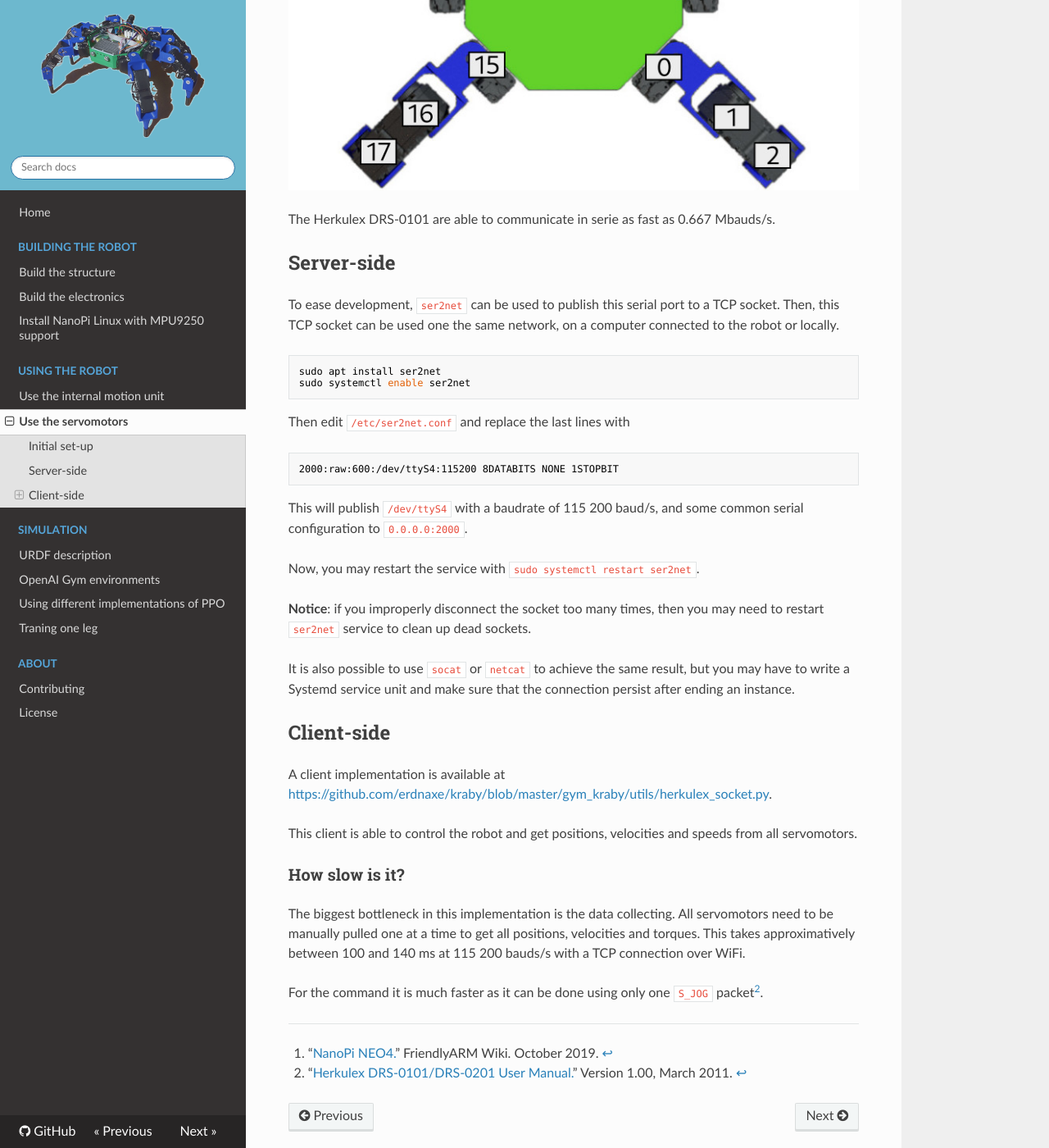
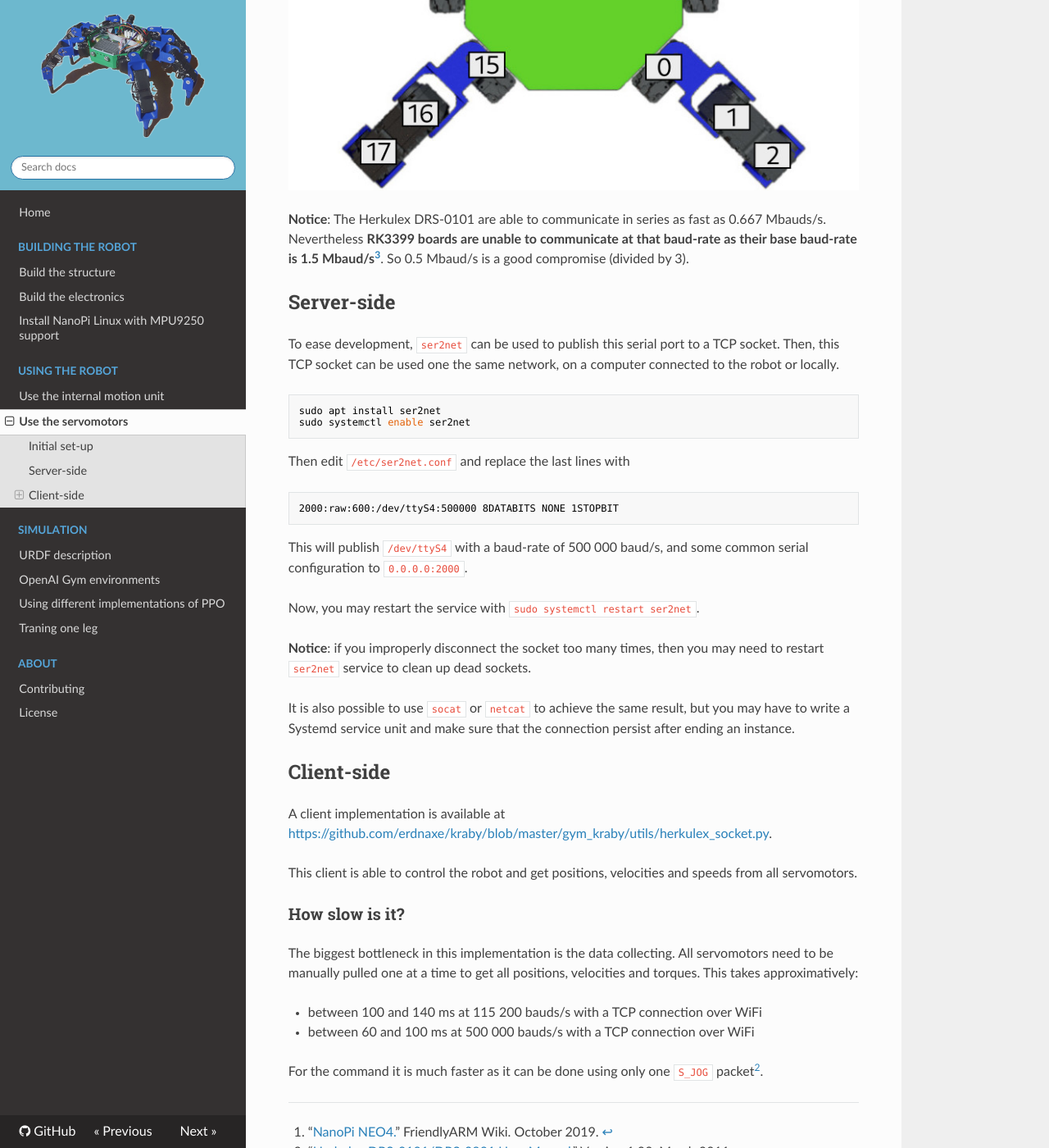
Before and after one commit to erdnaxe/kraby, an MkDocs documentation site: the page built from docs/use_motors.md, in a window 1280 px wide and 1400 px high, scrolled down 974 px. Shown: the whole window at 82% size. Built offline with MkDocs 1.6.1, drawn with Linux system fonts in a browser that asks for light colours; nearby versions of some CDN libraries; some of the changed text lies outside the part shown.

Commit message:
Servomotors to 500000bps

````diff
--- a/docs/use_motors.md
+++ b/docs/use_motors.md
@@ -11,7 +11,7 @@ The debug UART (UART2, 8-pin, GPIO3) is unused.
 ## Initial set-up
 
 To make everything go smoothly, you need to set each servomotors identifier
-and make sure they are communicating at 115 200 bauds/s.
+and make sure they are communicating at 500 000 bauds/s.
 This can be done manually by connecting one servomotor at a time.
 You may want to use a software like
 [Herkulex Manager](http://hovis.co.kr/guide/herkulex_manager_eng.html)
@@ -23,9 +23,10 @@ to transfer a simulated control agent to the real robot.
 
 ![servomotors id](img/servomotors_id.jpg)
 
-The Herkulex DRS-0101 are able to communicate in serie as fast as 0.667 Mbauds/s.
-
-<!-- TODO Test herkulex at that speed -->
+**Notice**: The Herkulex DRS-0101 are able to communicate in series as fast as 0.667 Mbauds/s.
+Nevertheless **RK3399 boards are unable to communicate at that baud-rate
+as their base baud-rate is 1.5 Mbaud/s[^rk3399dtsi]**.
+So 0.5 Mbaud/s is a good compromise (divided by 3).
 
 ## Server-side
 
@@ -41,10 +42,10 @@ sudo systemctl enable ser2net
 Then edit `/etc/ser2net.conf` and replace the last lines with
 
 ```ini
-2000:raw:600:/dev/ttyS4:115200 8DATABITS NONE 1STOPBIT
+2000:raw:600:/dev/ttyS4:500000 8DATABITS NONE 1STOPBIT
 ```
 
-This will publish `/dev/ttyS4` with a baudrate of 115 200 baud/s,
+This will publish `/dev/ttyS4` with a baud-rate of 500 000 baud/s,
 and some common serial configuration to `0.0.0.0:2000`.
 
 Now, you may restart the service with `sudo systemctl restart ser2net`.
@@ -69,8 +70,10 @@ velocities and speeds from all servomotors.
 The biggest bottleneck in this implementation is the data collecting.
 All servomotors need to be manually pulled one at a time to get all positions,
 velocities and torques.
-This takes approximatively between 100 and 140 ms at 115 200 bauds/s
-with a TCP connection over WiFi.
+This takes approximatively:
+
+-   between 100 and 140 ms at 115 200 bauds/s with a TCP connection over WiFi
+-   between 60 and 100 ms at 500 000 bauds/s with a TCP connection over WiFi
 
 For the command it is much faster as it can be done using only one
 `S_JOG` packet[^herkulex_manual].
````
Also changed, not shown: other parts of docs/use_motors.md (+2 -0 lines), 1 other file.
